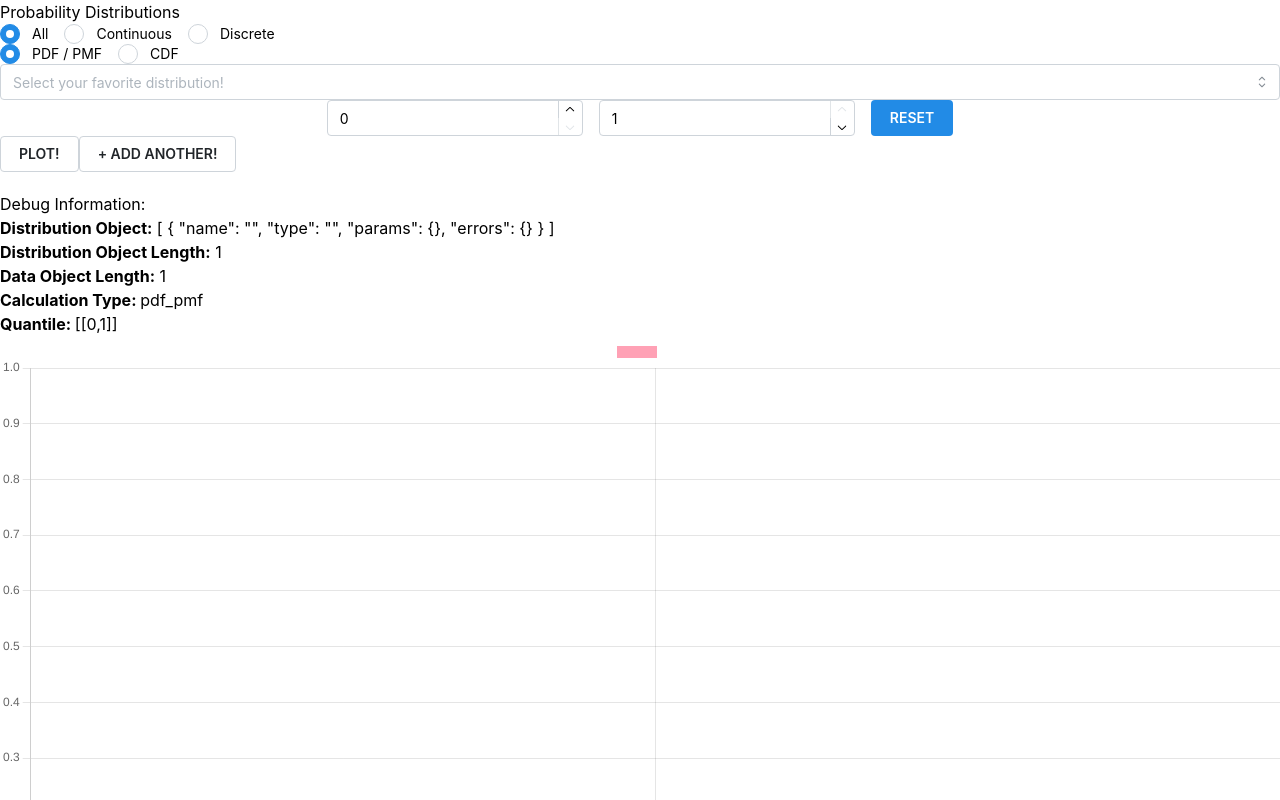
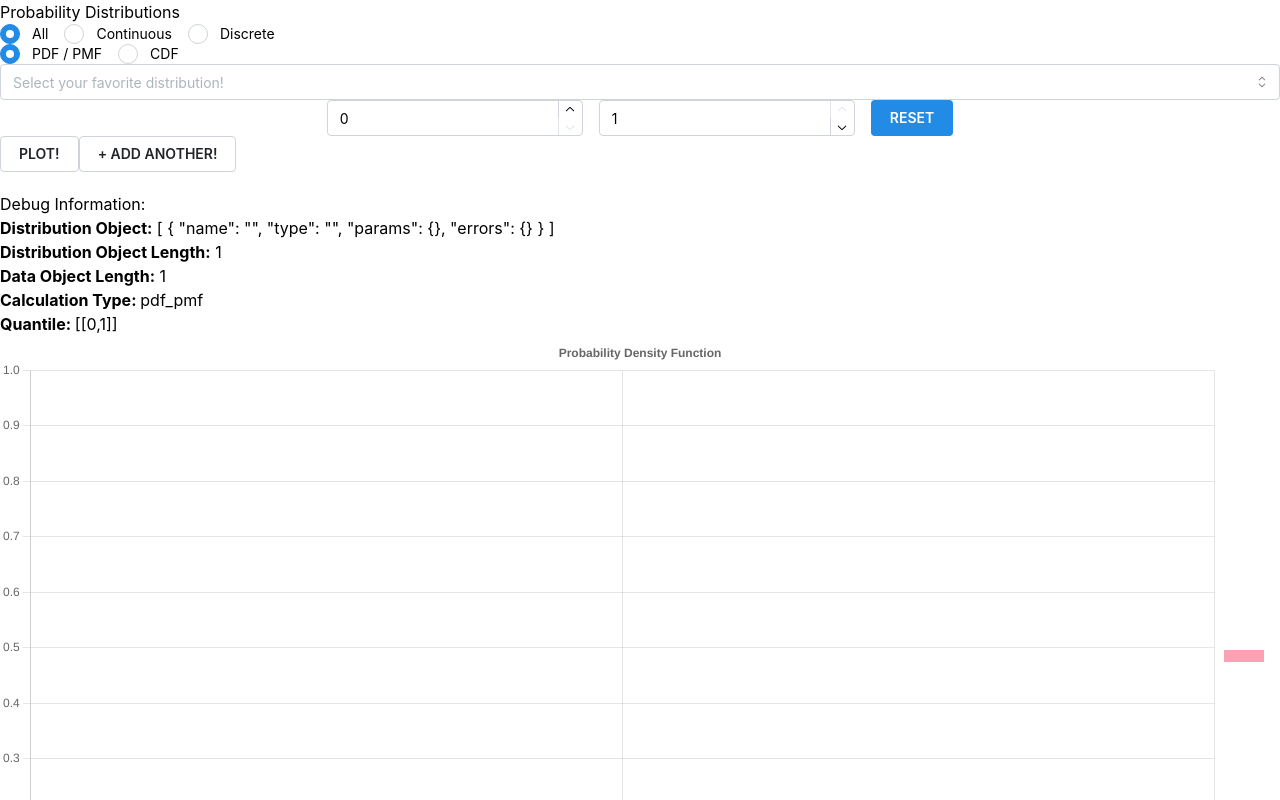
Before and after one commit to winston-edwin-chiong/plotability, a React (Vite) app: page / in a window 1280 px wide. Shown: the top 800 px of the page. Built offline with nearby package versions, Linux system fonts and the light colour scheme; what @stdlib/stats-base-dists would draw is missing.

Commit message:
small fixes

```diff
--- a/src/App.tsx
+++ b/src/App.tsx
@@ -306,7 +306,7 @@ export default function App() {
         </p>
       </div>
       <div>
-        <Figure data={data} />
+        <Figure data={data} distFunc={distFunction} />
       </div>
     </MantineProvider>
   );
--- a/src/components/Figure.tsx
+++ b/src/components/Figure.tsx
@@ -10,7 +10,9 @@ import {
   BarController,
   LineController,
   Chart as ChartJS,
-  plugins,
+  Title,
+  Tooltip,
+  Legend,
 } from "chart.js";
 import { Chart } from "react-chartjs-2";
 
@@ -20,10 +22,12 @@ ChartJS.register(
   PointElement,
   LineElement,
   BarElement,
-  Filler,
   BarController,
   LineController,
-  plugins
+  Filler,
+  Title,
+  Tooltip,
+  Legend
 );
 
 const colors = [
@@ -32,7 +36,7 @@ const colors = [
   "rgba(255, 206, 86, 0.6)",
 ];
 
-const Figure = memo(({ data }: { data: Data[] }) => {
+const Figure = memo(({ data, distFunc }: { data: Data[]; distFunc: string }) => {
   const chartData = {
     datasets: data.map((dist, i) => ({
       type: dist.type === "continuous" ? ("line" as const) : ("bar" as const),
@@ -65,24 +69,20 @@ const Figure = memo(({ data }: { data: Data[] }) => {
       tooltip: {
         enabled: false,
       },
+      legend: {
+        position: "right" as const,
+      },
+      title: {
+        display: true,
+        text:
+          distFunc === "pdf_pmf"
+            ? "Probability Density Function"
+            : "Cumulative Distribution Function",
+      },
     },
   };
 
-  const plugins = {
-    id: "chart-plugins",
-    legend: {
-      display: false,
-      position: "right",
-    },
-    title: {
-      display: true,
-      text: "Probability Density Function",
-    },
-  };
-
-  return (
-    <Chart data={chartData} options={options} plugins={[plugins]} type="line" />
-  );
+  return <Chart data={chartData} options={options} type={"line"}/>;
 });
 
 export default Figure;
```
